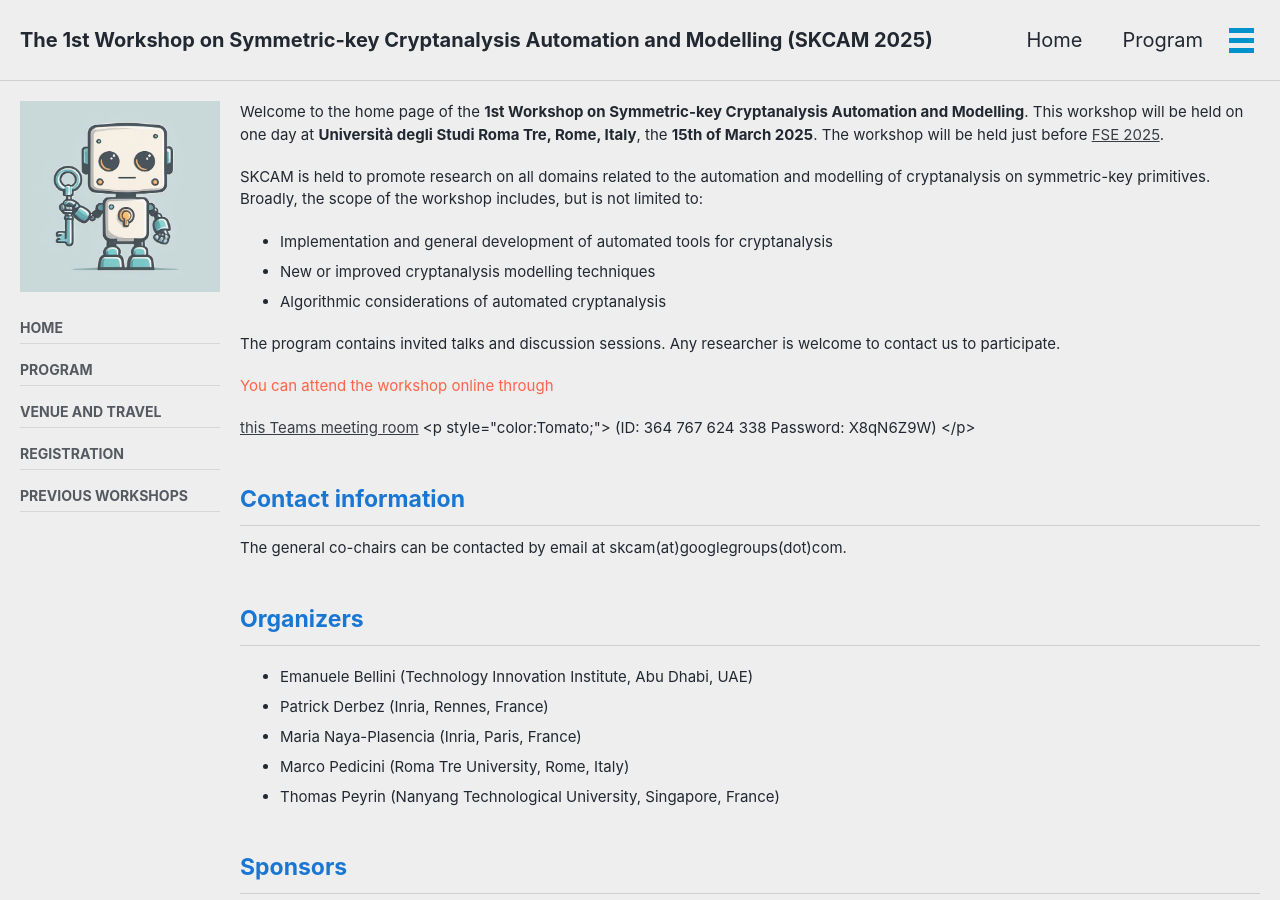
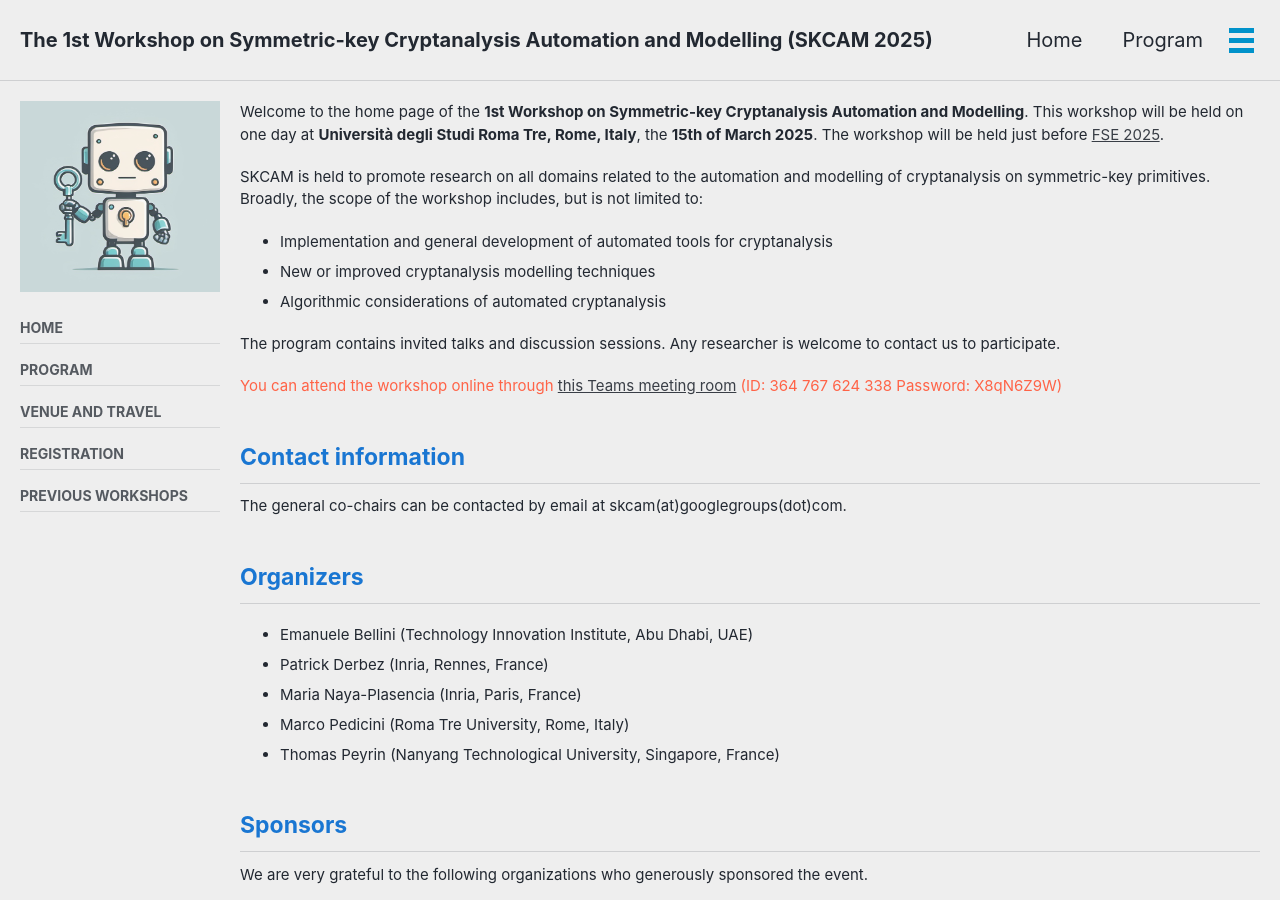
Before and after one commit to cryptanalysisbench/SATbench, a Jekyll site: the page built from index.md, in a window 1280 px wide and 900 px high. Built offline with Jekyll 4.4.1, drawn with Linux system fonts in a browser that asks for light colours; cached includes are drawn as plain includes; nearby versions of some CDN libraries.

Commit message:
Update index.md

```diff
--- a/index.md
+++ b/index.md
@@ -18,7 +18,7 @@ SKCAM is held to promote research on all domains related to the automation and m
 
 The program contains invited talks and discussion sessions. Any researcher is welcome to contact us to participate.
 
-<p style="color:Tomato;"> You can attend the workshop online through </p> [this Teams meeting room](https://teams.microsoft.com/l/meetup-join/19%3aU6LcD1bqKXgQ2yg0Z9YZvFheRLu5u6wm9t4rN2y-1Gk1%40thread.tacv2/1741947818543?context=%7b%22Tid%22%3a%22ffb4df68-f464-458c-a546-00fb3af66f6a%22%2c%22Oid%22%3a%2211647586-a255-4c31-b3ea-1a3032a3b0a8%22%7d)  <p style="color:Tomato;"> (ID: 364 767 624 338   Password: X8qN6Z9W) </p>
+<p style="color:Tomato;"> You can attend the workshop online through <a href="[url](https://teams.microsoft.com/l/meetup-join/19%3aU6LcD1bqKXgQ2yg0Z9YZvFheRLu5u6wm9t4rN2y-1Gk1%40thread.tacv2/1741947818543?context=%7b%22Tid%22%3a%22ffb4df68-f464-458c-a546-00fb3af66f6a%22%2c%22Oid%22%3a%2211647586-a255-4c31-b3ea-1a3032a3b0a8%22%7d)">this Teams meeting room</a> (ID: 364 767 624 338   Password: X8qN6Z9W) </p>
 
 ## Contact information
 
```
